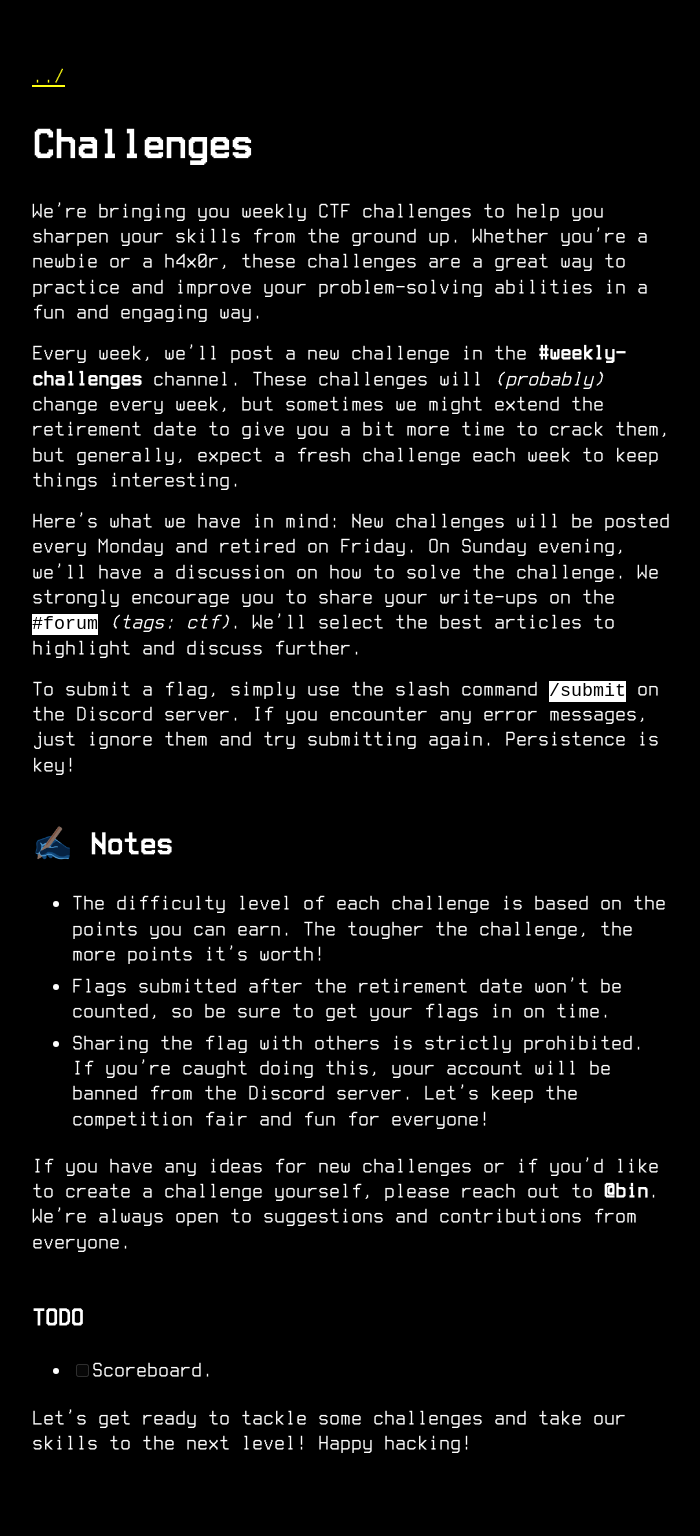
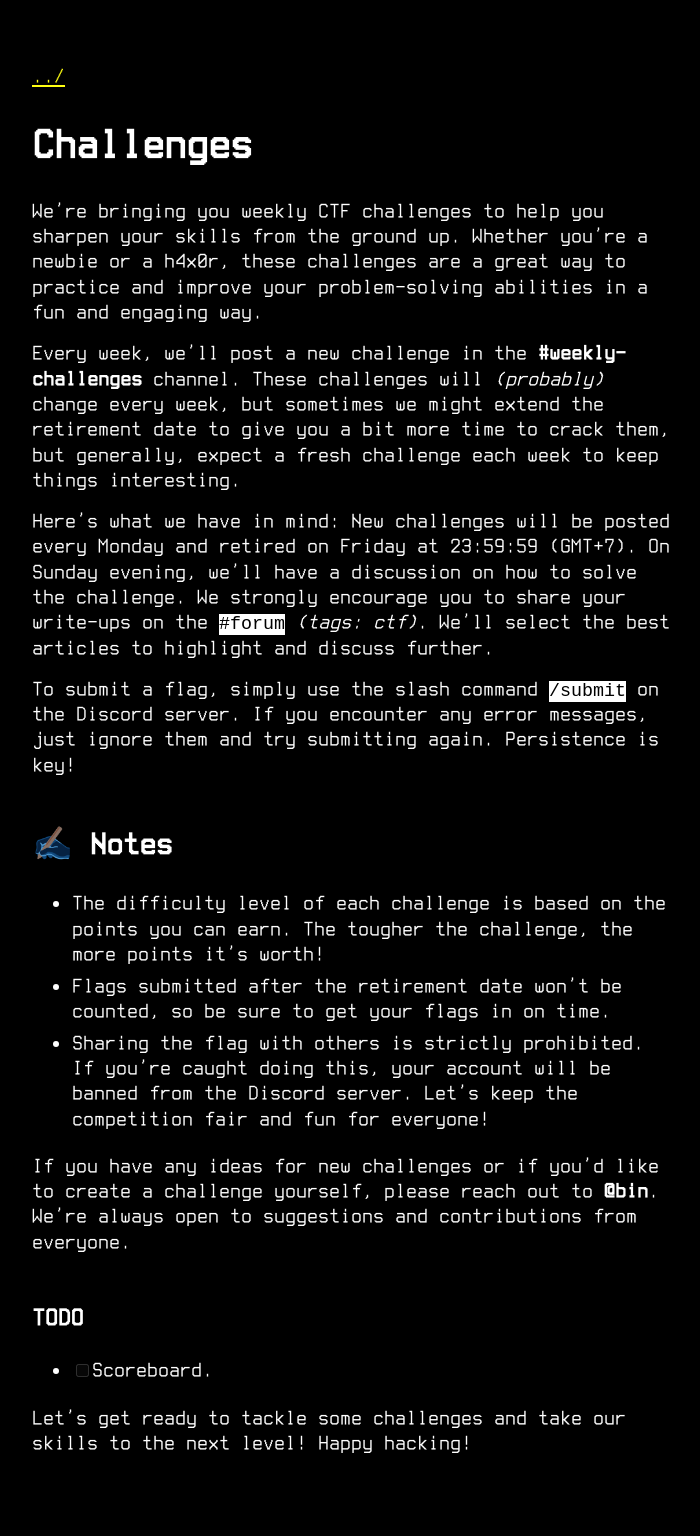
Before and after one commit to skill-issue-org/web, a Jekyll site: the page built from challenges.md, in a window 1280 px wide. Shown: the whole page, without its empty margins (288-988 px from the left). Built offline with Jekyll 4.4.1, drawn with Linux system fonts in a browser that asks for light colours.

Commit message:
feat(challenge): add time
Signed-off-by: Dwi Siswanto <git@dw1.io>

```diff
--- a/challenges.md
+++ b/challenges.md
@@ -7,7 +7,7 @@ We're bringing you weekly CTF challenges to help you sharpen your skills from th
 
 Every week, we'll post a new challenge in the **#weekly-challenges** channel. These challenges will *(probably)* change every week, but sometimes we might extend the retirement date to give you a bit more time to crack them, but generally, expect a fresh challenge each week to keep things interesting.
 
-Here's what we have in mind: New challenges will be posted every Monday and retired on Friday. On Sunday evening, we'll have a discussion on how to solve the challenge. We strongly encourage you to share your write-ups on the `#forum` *(tags: ctf)*. We'll select the best articles to highlight and discuss further.
+Here's what we have in mind: New challenges will be posted every Monday and retired on Friday at 23:59:59 (GMT+7). On Sunday evening, we'll have a discussion on how to solve the challenge. We strongly encourage you to share your write-ups on the `#forum` *(tags: ctf)*. We'll select the best articles to highlight and discuss further.
 
 To submit a flag, simply use the slash command `/submit` on the Discord server. If you encounter any error messages, just ignore them and try submitting again. Persistence is key!
 
```
